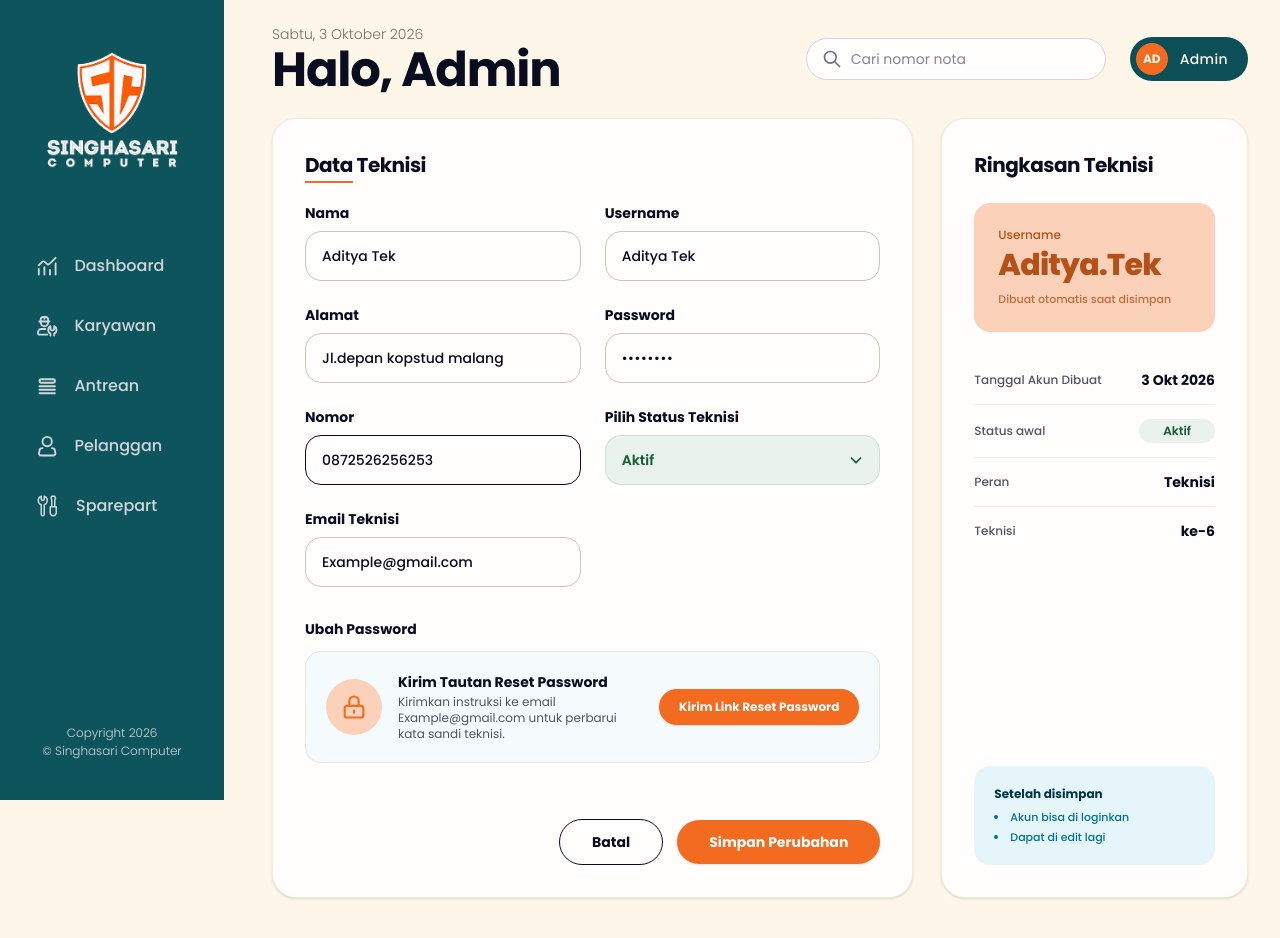
After one commit to rayanaaajs/Sistem-Manajemen-Servis, a PHP site: page /admin/edit_karyawan.php in a window 1280 px wide. The commit adds this page. Run offline with PHP 8.4, Linux system fonts and the light colour scheme.

Commit message:
edit detail karyawan

```diff
--- /dev/null
+++ b/admin/edit_karyawan.php
@@ -0,0 +1,229 @@
+<?php
+
+// Panggil header
+require_once __DIR__ . '/../includes/header.php';
+require_once __DIR__ . '/../includes/helpers.php';
+?>
+
+      <!-- FORM 2 KOLOM (KIRI: FORM DATA TEKNISI, KANAN: RINGKASAN TEKNISI) -->
+      <form action="karyawan.php" method="GET" class="grid grid-cols-1 lg:grid-cols-3 gap-7 items-stretch">
+
+        <!-- ==========================================
+             KARTU KIRI: DATA TEKNISI (2 KOLOM GRID)
+             ========================================== -->
+        <div class="lg:col-span-2 bg-white-light rounded-3xl p-7 lg:p-8 shadow-sm border border-white-hover/60 flex flex-col justify-between">
+          <div>
+            <h2 class="text-xl font-bold text-blue-darker tracking-tight mb-6">
+              <span class="border-b-[2.5px] border-orange pb-0.5">Data</span> Teknisi
+            </h2>
+
+            <!-- Grid Input Form -->
+            <div class="grid grid-cols-1 md:grid-cols-2 gap-5 lg:gap-6">
+
+              <!-- Nama -->
+              <div>
+                <label class="block text-sm font-bold text-blue-darker mb-2">Nama</label>
+                <input type="text"
+                       name="nama"
+                       value="Aditya Tek"
+                       class="w-full px-4 py-3.5 rounded-2xl border border-white-active bg-white-light text-sm font-medium text-blue-darker placeholder-white-dark-hover focus:outline-none focus:border-tosca-dark focus:ring-2 focus:ring-tosca-dark/20 transition">
+              </div>
+
+              <!-- Username -->
+              <div>
+                <label class="block text-sm font-bold text-blue-darker mb-2">Username</label>
+                <input type="text"
+                       name="username"
+                       value="Aditya Tek"
+                       class="w-full px-4 py-3.5 rounded-2xl border border-white-active bg-white-light text-sm font-medium text-blue-darker placeholder-white-dark-hover focus:outline-none focus:border-tosca-dark focus:ring-2 focus:ring-tosca-dark/20 transition">
+              </div>
+
+              <!-- Alamat -->
+              <div>
+                <label class="block text-sm font-bold text-blue-darker mb-2">Alamat</label>
+                <input type="text"
+                       name="alamat"
+                       value="Jl.depan kopstud malang"
+                       class="w-full px-4 py-3.5 rounded-2xl border border-white-active bg-white-light text-sm font-medium text-blue-darker placeholder-white-dark-hover focus:outline-none focus:border-tosca-dark focus:ring-2 focus:ring-tosca-dark/20 transition">
+              </div>
+
+              <!-- Password -->
+              <div>
+                <label class="block text-sm font-bold text-blue-darker mb-2">Password</label>
+                <input type="text"
+                       name="password"
+                       value="••••••••"
+                       readonly
+                       class="w-full px-4 py-3.5 rounded-2xl border border-white-active bg-white-light text-sm text-blue-darker tracking-wider focus:outline-none transition cursor-default">
+              </div>
+
+              <!-- Nomor Whatsapp (Border Navy/Blue-darker sesuai desain) -->
+              <div>
+                <label class="block text-sm font-bold text-blue-darker mb-2">Nomor</label>
+                <input type="tel"
+                       name="nomor"
+                       value="0872526256253"
+                       class="w-full px-4 py-3.5 rounded-2xl border border-blue-darker bg-white-light text-sm font-medium text-blue-darker placeholder-white-dark-hover focus:outline-none focus:border-tosca-dark focus:ring-2 focus:ring-tosca-dark/20 transition">
+              </div>
+
+              <!-- Pilih Status Teknisi -->
+              <div>
+                <label class="block text-sm font-bold text-blue-darker mb-2">Pilih Status Teknisi</label>
+                <div class="relative">
+                  <select name="status_teknisi"
+                          class="w-full pl-4 pr-10 py-3.5 rounded-2xl border border-success-light-active/60 bg-success-light text-sm font-semibold text-success-dark appearance-none focus:outline-none transition cursor-pointer">
+                    <option value="Aktif" selected>Aktif</option>
+                    <option value="Nonaktif">Nonaktif</option>
+                  </select>
+                  <div id="statusArrowIcon" class="absolute inset-y-0 right-0 pr-4 flex items-center pointer-events-none text-success-dark">
+                    <svg class="w-4 h-4" fill="none" stroke="currentColor" viewBox="0 0 24 24">
+                      <path stroke-linecap="round" stroke-linejoin="round" stroke-width="2.5" d="M19 9l-7 7-7-7" />
+                    </svg>
+                  </div>
+                </div>
+              </div>
+
+              <!-- Email Teknisi -->
+              <div>
+                <label class="block text-sm font-bold text-blue-darker mb-2">Email Teknisi</label>
+                <input type="email"
+                       name="email"
+                       value="Example@gmail.com"
+                       class="w-full px-4 py-3.5 rounded-2xl border border-white-active bg-white-light text-sm font-medium text-blue-darker placeholder-white-dark-hover focus:outline-none focus:border-tosca-dark focus:ring-2 focus:ring-tosca-dark/20 transition">
+              </div>
+
+            </div>
+          </div>
+
+          <!-- ==========================================
+               BAGIAN UBAH PASSWORD (RESET VIA EMAIL)
+               ========================================== -->
+          <div class="mt-8">
+            <h3 class="text-sm font-bold text-blue-darker mb-3">Ubah Password</h3>
+            <div class="flex flex-col sm:flex-row items-center gap-4 p-5 rounded-2xl bg-lightblue-light/40 border border-white-active/40">
+              <!-- Ikon Gembok -->
+              <div class="w-14 h-14 rounded-full bg-orange-light-active flex items-center justify-center shrink-0">
+                <svg class="w-7 h-7 text-orange" fill="none" stroke="currentColor" viewBox="0 0 24 24">
+                  <path stroke-linecap="round" stroke-linejoin="round" stroke-width="1.8" d="M12 15v2m-6 4h12a2 2 0 002-2v-6a2 2 0 00-2-2H6a2 2 0 00-2 2v6a2 2 0 002 2zm10-10V7a4 4 0 00-8 0v4h8z" />
+                </svg>
+              </div>
+              <!-- Teks Instruksi -->
+              <div class="flex-1 text-center sm:text-left">
+                <p class="text-sm font-bold text-blue-darker">Kirim Tautan Reset Password</p>
+                <p class="text-xs text-blue-darker/70 mt-0.5">Kirimkan instruksi ke email Example@gmail.com untuk perbarui kata sandi teknisi.</p>
+              </div>
+              <!-- Tombol Kirim -->
+              <button type="button"
+                      class="px-5 py-2.5 rounded-full bg-orange hover:bg-orange-hover text-white-light text-xs font-bold shadow-sm transition cursor-pointer whitespace-nowrap shrink-0">
+                Kirim Link Reset Password
+              </button>
+            </div>
+          </div>
+
+          <!-- Tombol Aksi Bawah: Batal & Simpan Perubahan -->
+          <div class="mt-8 pt-6 flex items-center justify-end gap-3.5">
+            <a href="karyawan.php"
+               class="px-8 py-3 rounded-full border border-blue-darker text-blue-darker hover:bg-white-hover text-sm font-bold transition text-center cursor-pointer">
+              Batal
+            </a>
+            <button type="submit"
+                    class="px-8 py-3 rounded-full bg-orange hover:bg-orange-hover text-white-light text-sm font-bold shadow-sm transition cursor-pointer">
+              Simpan Perubahan
+            </button>
+          </div>
+        </div>
+
+        <!-- ==========================================
+             KARTU KANAN: RINGKASAN TEKNISI (TERISI DATA)
+             ========================================== -->
+        <div class="bg-white-light rounded-3xl p-7 lg:p-8 shadow-sm border border-white-hover/60 flex flex-col justify-between">
+          <div>
+            <h2 class="text-xl font-bold text-blue-darker tracking-tight mb-6">Ringkasan Teknisi</h2>
+
+            <!-- Banner Username Oranye -->
+            <div class="bg-orange-light-active rounded-2xl p-6 mb-6">
+              <p class="text-xs text-orange-dark font-medium mb-1">Username</p>
+              <h3 class="text-3xl font-extrabold text-orange-dark tracking-tight">Aditya.Tek</h3>
+              <p class="text-[11px] text-orange-dark/80 mt-2 font-medium">Dibuat otomatis saat disimpan</p>
+            </div>
+
+            <!-- Daftar Informasi Ringkasan -->
+            <div class="text-xs font-medium text-blue-darker">
+              <div class="flex justify-between items-center py-3.5 border-b border-white-hover/60">
+                <span class="text-blue-darker/70">Tanggal Akun Dibuat</span>
+                <span class="font-bold text-blue-darker text-sm">3 Okt 2026</span>
+              </div>
+
+              <div class="flex justify-between items-center py-3.5 border-b border-white-hover/60">
+                <span class="text-blue-darker/70">Status awal</span>
+                <span id="ringkasanStatusBadge" class="inline-block px-6 py-1 rounded-full text-xs font-semibold bg-success-light text-success-dark transition-all">
+                  Aktif
+                </span>
+              </div>
+
+              <div class="flex justify-between items-center py-3.5 border-b border-white-hover/60">
+                <span class="text-blue-darker/70">Peran</span>
+                <span class="font-bold text-blue-darker text-sm">Teknisi</span>
+              </div>
+
+              <div class="flex justify-between items-center py-3.5">
+                <span class="text-blue-darker/70">Teknisi</span>
+                <span class="font-bold text-blue-darker text-sm">ke-6</span>
+              </div>
+            </div>
+          </div>
+
+          <!-- Banner Biru Muda: Setelah disimpan -->
+          <div class="mt-8 p-5 rounded-2xl bg-lightblue-light text-lightblue-darker text-xs font-medium">
+            <h4 class="font-bold text-lightblue-darker mb-2 text-xs">Setelah disimpan</h4>
+            <ul class="space-y-1.5 text-[11px] text-lightblue-dark font-medium list-disc list-inside">
+              <li>Akun bisa di loginkan</li>
+              <li>Dapat di edit lagi</li>
+            </ul>
+          </div>
+        </div>
+
+      </form>
+
+    <!-- JAVASCRIPT: Status Dropdown/Badge Color Sync -->
+    <script>
+      document.addEventListener("DOMContentLoaded", function () {
+        const statusSelect = document.querySelector('select[name="status_teknisi"]');
+        const statusArrow = document.getElementById("statusArrowIcon");
+        const ringkasanBadge = document.getElementById("ringkasanStatusBadge");
+
+        if (statusSelect) {
+          function updateStatusColor() {
+            const isAktif = statusSelect.value === "Aktif";
+
+            if (isAktif) {
+              statusSelect.className = "w-full pl-4 pr-10 py-3.5 rounded-2xl border border-success-light-active/60 bg-success-light text-sm font-semibold text-success-dark appearance-none focus:outline-none transition cursor-pointer";
+              if (statusArrow) {
+                statusArrow.className = "absolute inset-y-0 right-0 pr-4 flex items-center pointer-events-none text-success-dark";
+              }
+            } else {
+              statusSelect.className = "w-full pl-4 pr-10 py-3.5 rounded-2xl border border-white-active bg-white-hover text-sm font-semibold text-blue-darker appearance-none focus:outline-none transition cursor-pointer";
+              if (statusArrow) {
+                statusArrow.className = "absolute inset-y-0 right-0 pr-4 flex items-center pointer-events-none text-blue-darker";
+              }
+            }
+
+            if (ringkasanBadge) {
+              ringkasanBadge.textContent = statusSelect.value;
+              if (isAktif) {
+                ringkasanBadge.className = "inline-block px-6 py-1 rounded-full text-xs font-semibold bg-success-light text-success-dark transition-all";
+              } else {
+                ringkasanBadge.className = "inline-block px-6 py-1 rounded-full text-xs font-semibold bg-white-hover text-blue-darker transition-all";
+              }
+            }
+          }
+
+          statusSelect.addEventListener("change", updateStatusColor);
+          updateStatusColor();
+        }
+      });
+    </script>
+
+<?php
+require_once __DIR__ . '/../includes/footer.php';
+?>
```
Also changed, not shown: admin/detail_karyawan.php (added, +162 -0 lines), assets/css/tailwind.css.
